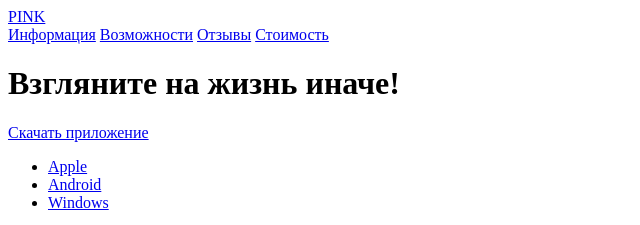
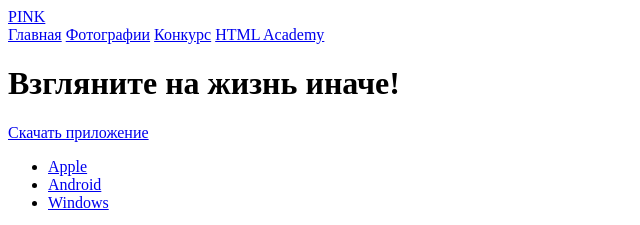
Before and after one commit to korney197823/31353-pink, a website: page index.html in a window 1280 px wide. Shown: the top 225 px of the page, 0-640 px from the left. Drawn offline with Linux system fonts and the light colour scheme.

Commit message:
fix navigation

```diff
--- a/index.html
+++ b/index.html
@@ -12,11 +12,11 @@
       <div class="logo">
         <a class="logo__link" href="#">PINK</a>
       </div>
-      <nav class="page-navigation">
-        <a href="#" class="page-navigation__link">Информация</a>
-        <a href="#" class="page-navigation__link">Возможности</a>
-        <a href="#" class="page-navigation__link">Отзывы</a>
-        <a href="#" class="page-navigation__link">Стоимость</a>
+      <nav class="navigation">
+        <a href="index.html" class="navigation__link">Главная</a>
+        <a href="photo.html" class="navigation__link">Фотографии</a>
+        <a href="form.html" class="navigation__link">Конкурс</a>
+        <a href="https://htmlacademy.ru/" class="navigation__link">HTML Academy</a>
       </nav>
     </div>
     <h1 class="page-header__title">Взгляните на жизнь иначе!</h1>
```
Also changed, not shown: form.html (+5 -5 lines), photo.html (+5 -5 lines).
